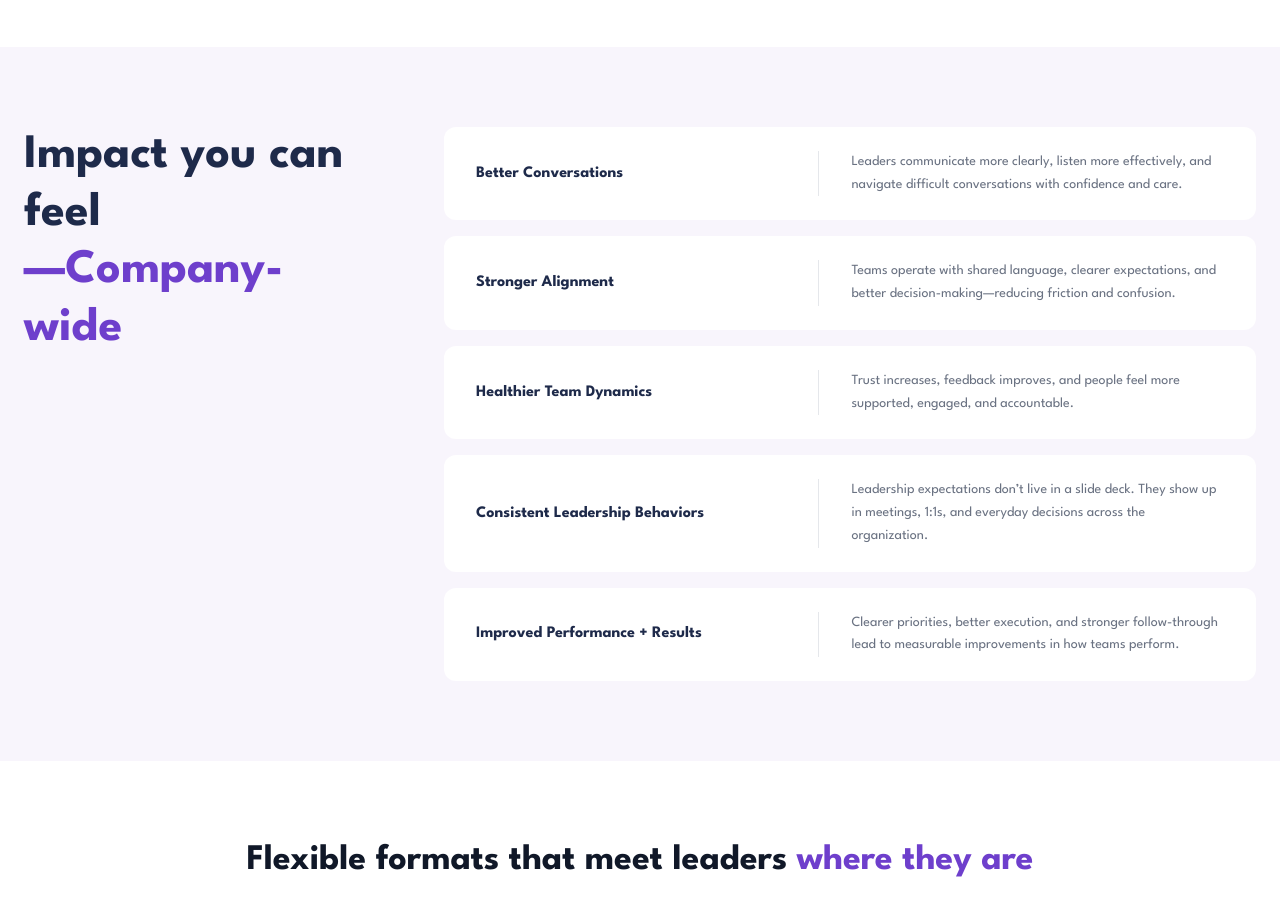
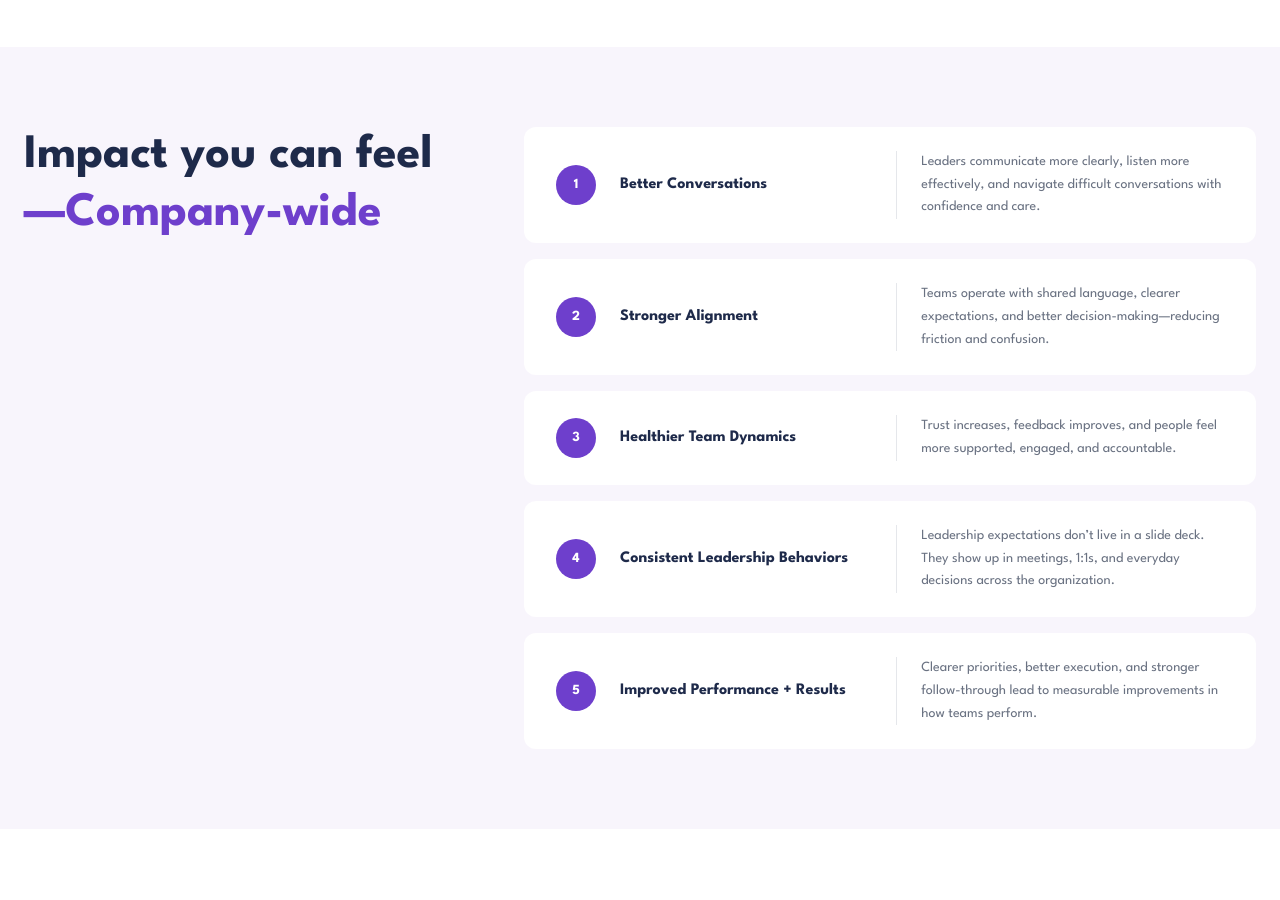
Before and after one commit to stevearntz/campfire-website, a Next.js app: page / in a window 1280 px wide. Shown: the part 5340-6240 px from the top of the page. Built offline with nearby package versions, Linux system fonts and the light colour scheme; no server answers.

Commit message:
Widen heading to fit one line, add purple numbered circles to outcome cards

```diff
--- a/app/page.tsx
+++ b/app/page.tsx
@@ -401,8 +401,8 @@ export default function Home() {
         <div className="max-w-7xl mx-auto px-6">
           <div className="flex flex-col lg:flex-row gap-12 lg:gap-20 items-start">
             {/* Left heading */}
-            <div className="lg:w-[340px] shrink-0 lg:sticky lg:top-20">
-              <h2 className="text-4xl md:text-5xl font-bold text-[#1E2A4A] leading-[1.2]">
+            <div className="lg:w-[420px] shrink-0 lg:sticky lg:top-20">
+              <h2 className="text-4xl md:text-5xl font-bold text-[#1E2A4A] leading-[1.2] whitespace-nowrap">
                 Impact you can feel
                 <br />
                 <span className="text-[#6E3FCC]">&mdash;Company-wide</span>
@@ -432,11 +432,14 @@ export default function Home() {
                   title: "Improved Performance + Results",
                   desc: "Clearer priorities, better execution, and stronger follow-through lead to measurable improvements in how teams perform.",
                 },
-              ].map((impact) => (
+              ].map((impact, i) => (
                 <div
                   key={impact.title}
-                  className="bg-white rounded-xl grid grid-cols-1 md:grid-cols-[1fr_1px_1.2fr] items-center gap-6 md:gap-8 px-8 py-6"
+                  className="bg-white rounded-xl grid grid-cols-1 md:grid-cols-[auto_1fr_1px_1.2fr] items-center gap-5 md:gap-6 px-8 py-6"
                 >
+                  <div className="w-10 h-10 rounded-full bg-[#6E3FCC] text-white text-sm font-bold flex items-center justify-center shrink-0">
+                    {i + 1}
+                  </div>
                   <h3 className="text-base font-bold text-[#1E2A4A]">
                     {impact.title}
                   </h3>
```
